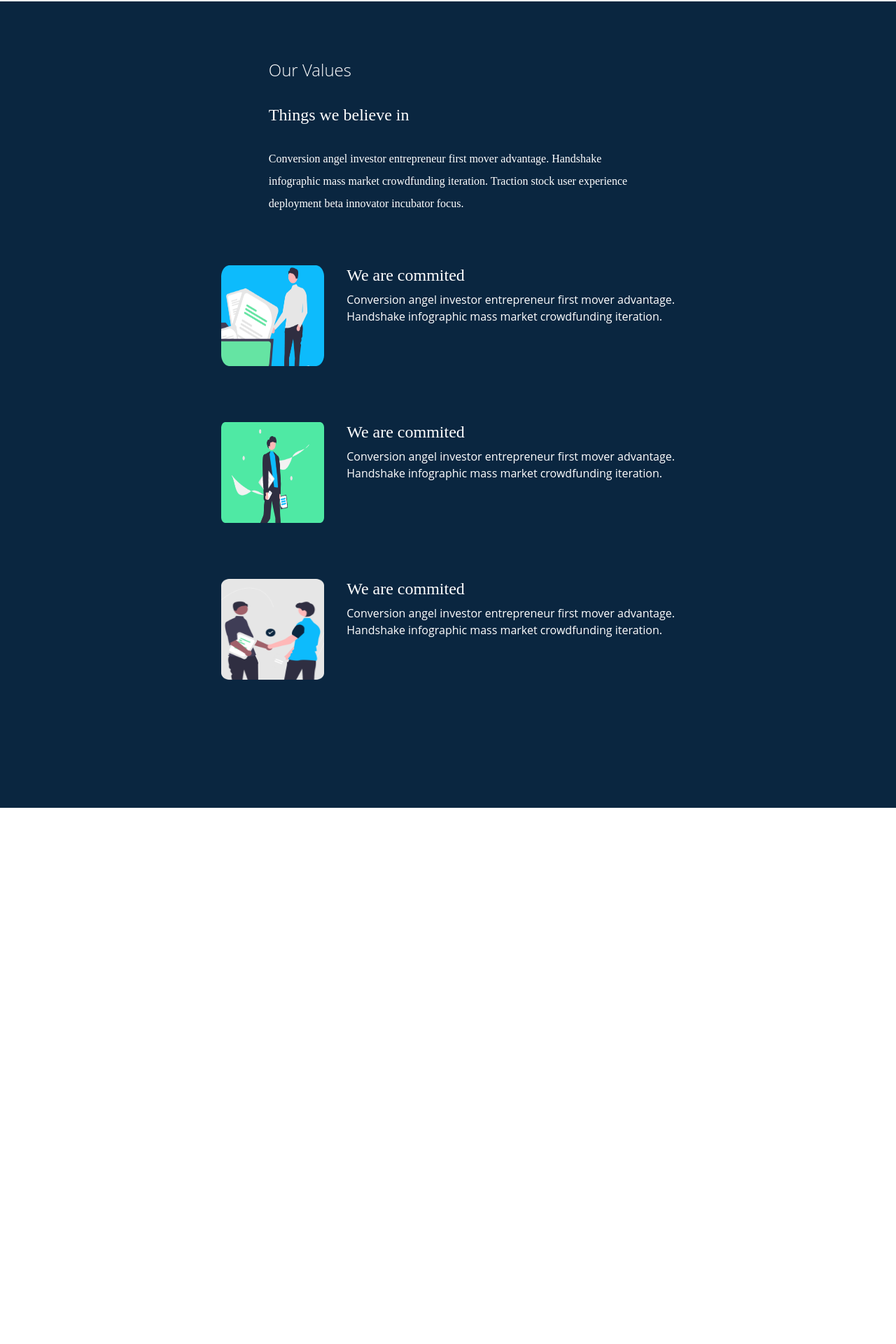
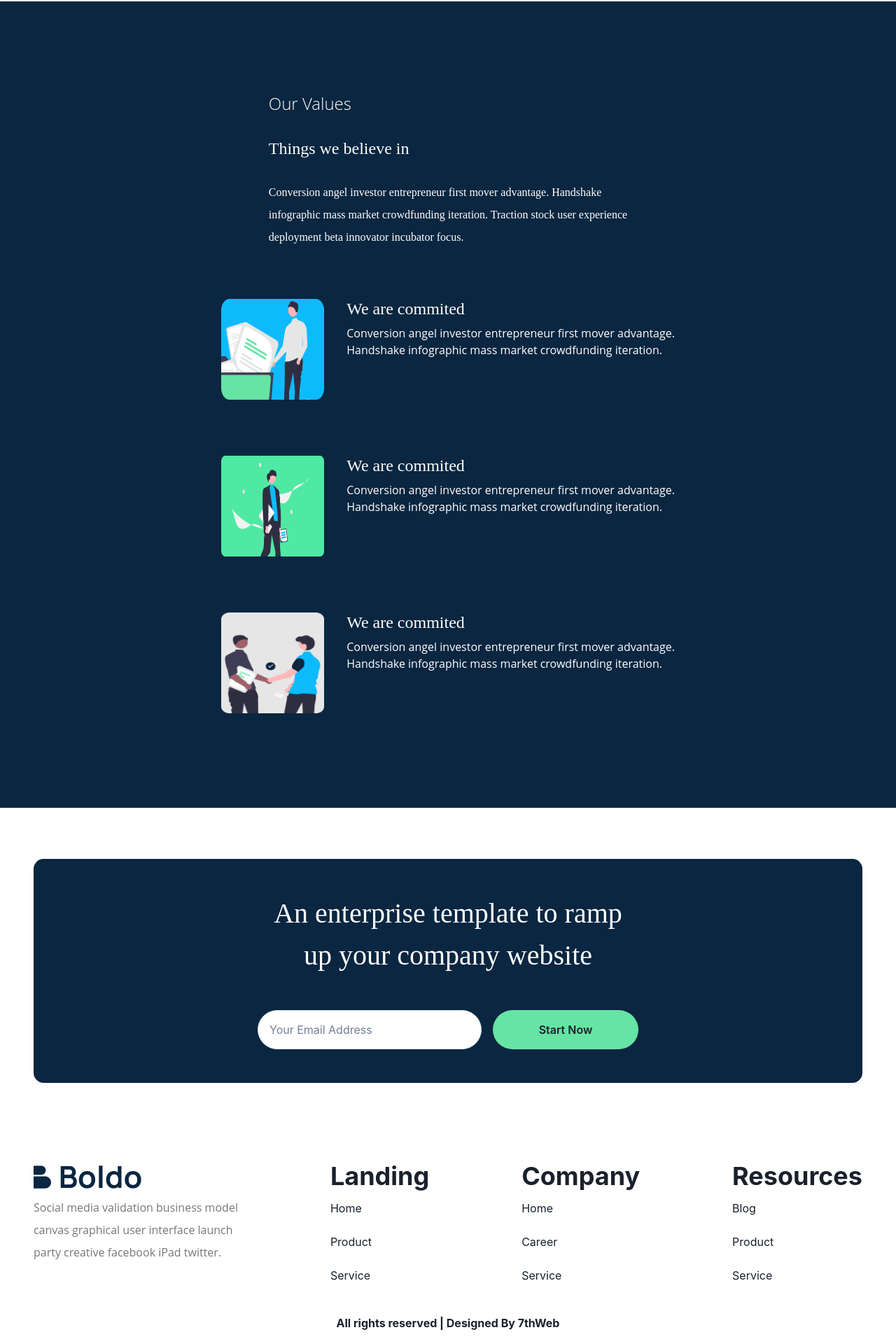
Before and after one commit to jahrulezfrancis/Digital-Marketing-Website-front-end-, a React (Create React App) app: page /about-us in a window 1280 px wide. Shown: the part 3220-5140 px from the top of the page at 70% size. Before the commit the page ends 4374 px from the top, so only its background shows below. Built offline with nearby package versions, Linux system fonts and the light colour scheme.

Commit message:
added footer and wrapped the about page

```diff
--- a/src/Components/Pages/AboutUs.jsx
+++ b/src/Components/Pages/AboutUs.jsx
@@ -11,6 +11,7 @@ import FifthOne from "../../Images/three-men-in-workshop.png"
 import Team1 from "../../Images/team-1st.png"
 import Team2 from "../../Images/team-second.png"
 import Team3 from "../../Images/team-third.png"
+import { Footer, NewsLetter } from './Blog'
 
 
 export const ImageSection = () => {
@@ -92,7 +93,7 @@ export function OurValues() {
     return (
         <Box w='100%' h='72em' bgColor='#0A2640'>
             <VStack>
-                <VStack textAlign='start' align='start' mt='5em' mb='4em' spacing='2em'>
+                <VStack textAlign='start' align='start' mt='8em' mb='4em' spacing='2em'>
                     <Text fontFamily='Open Sans' fontWeight='100' fontSize='1.5em' color='white'>Our Values</Text>
                     <Heading fontFamily='Manrope' fontWeight='400' fontSize='1.5em' color='white'>Things we believe in</Heading>
                     <Text fontFamily='Manrope' fontWeight='400' fontSize='1em' color='white' lineHeight='2em'>
@@ -140,6 +141,12 @@ export function OurValues() {
                     </HStack>
                 </VStack>
             </VStack>
+            <VStack m='3em 3em -3em 3em' align='center' justify='center' pt='5em' >
+                <NewsLetter />
+            </VStack>
+            <Stack m='0em 3em'>
+                <Footer />
+            </Stack>
         </Box>
     )
 }
```
